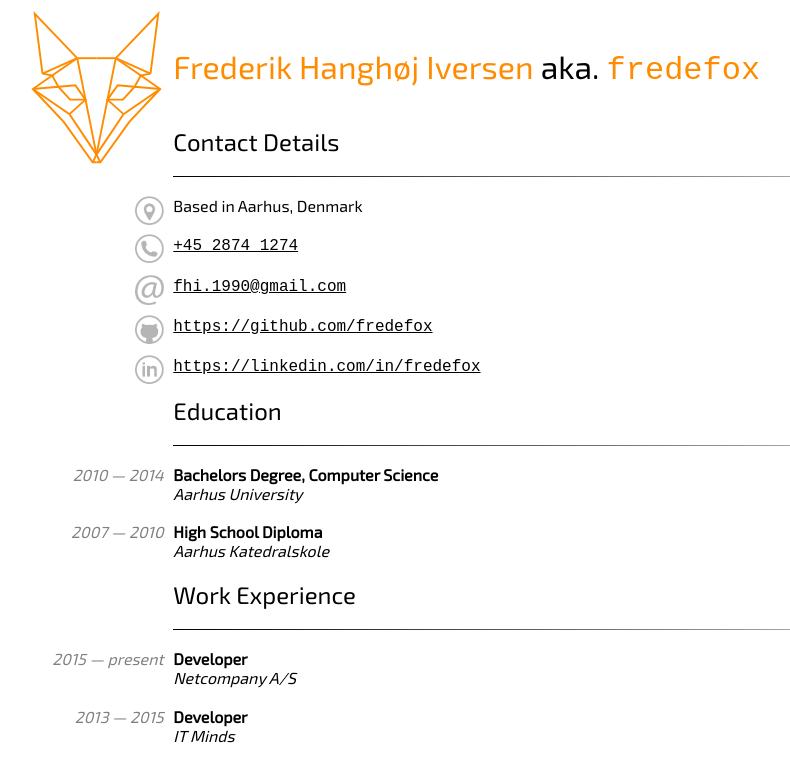
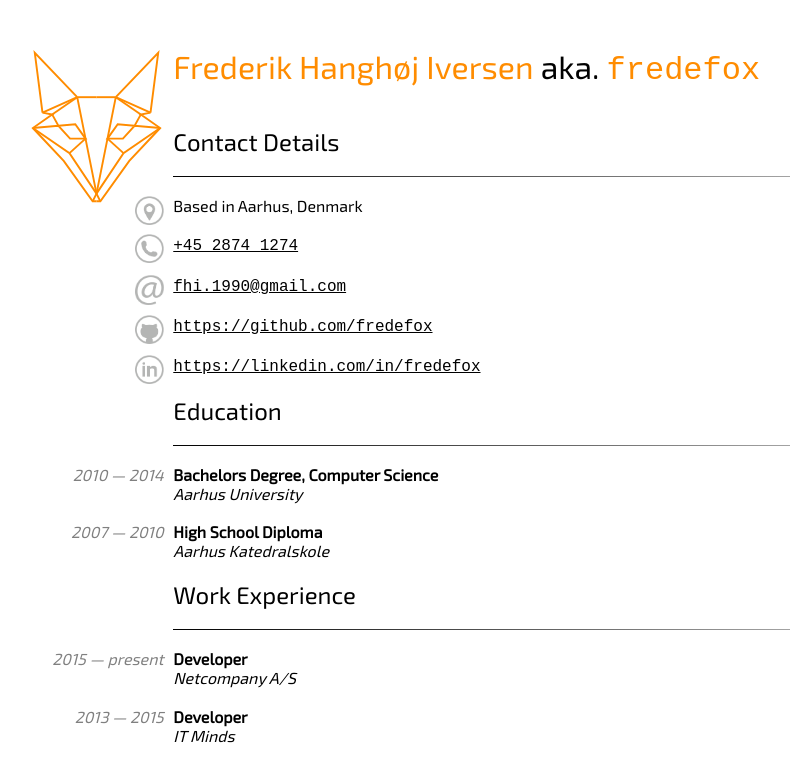
Before and after one commit to fredefox/fredefox.github.io, a plain HTML site: page curriculum/index.html in a window 1280 px wide. Shown: the top 761 px of the page, without its empty margins (158-948 px from the left). Drawn offline with Linux system fonts and the light colour scheme.

Commit message:
Remove misplaced class

```diff
--- a/curriculum/index.html
+++ b/curriculum/index.html
@@ -11,7 +11,7 @@
     <article>
       <header>
         <h1><span class="accent">Frederik Hanghøj Iversen</span> aka. <tt class="accent">fredefox</tt></h1>
-        <i class="logo margin">
+        <i class="margin">
           <object class="logo" data="assets/fredefox.svg"></object>
         </i>
       </header>
```
